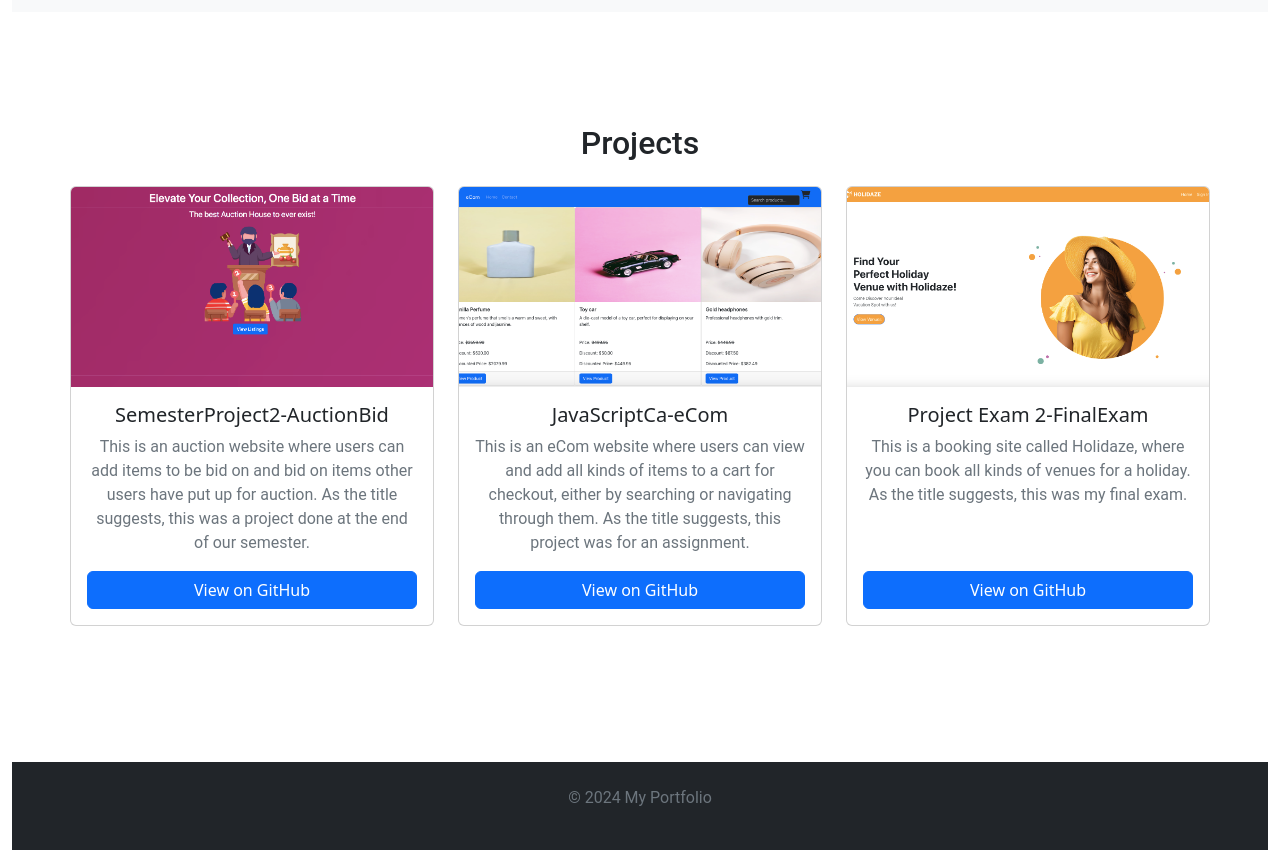
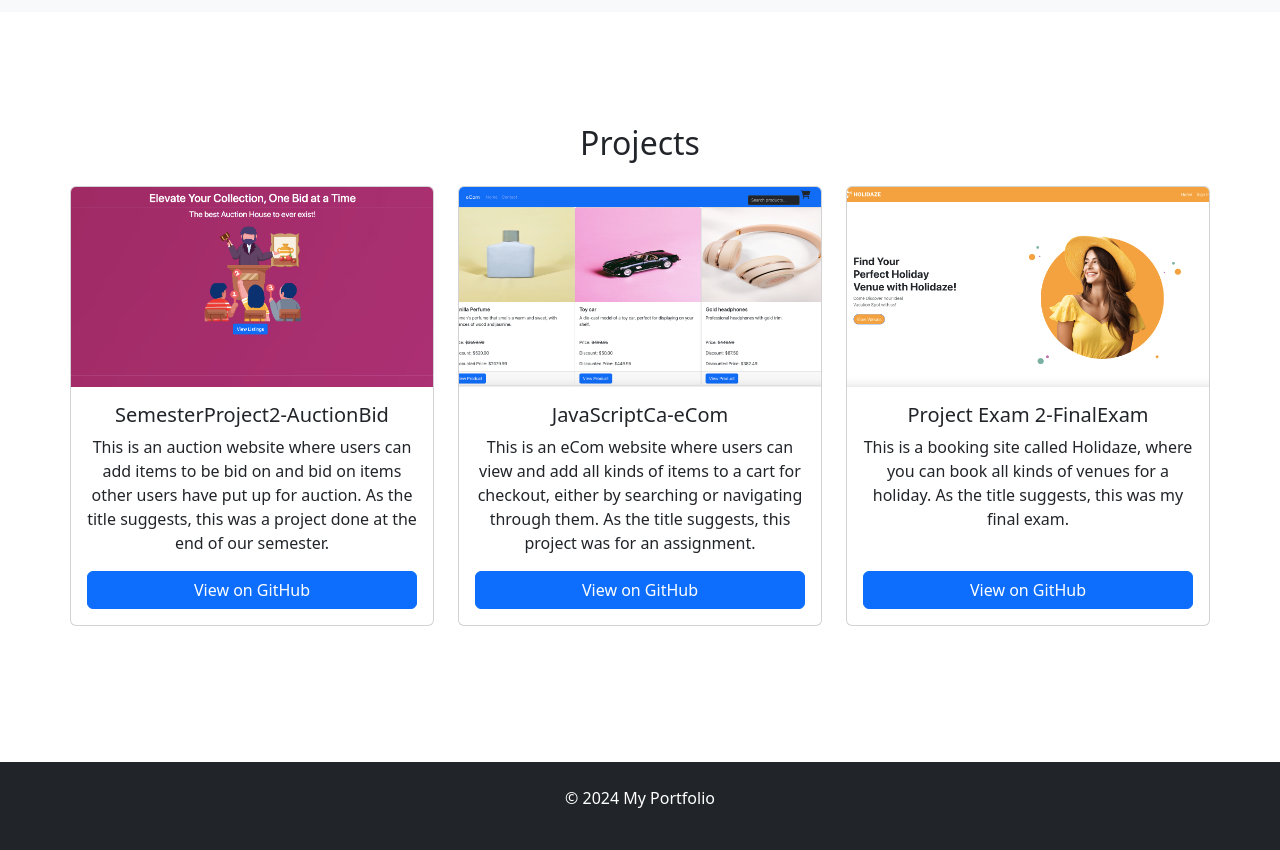
Before and after one commit to Sugal99/Portfolio-2, a React (Create React App) app: page / in a window 1280 px wide. Shown: the part 740-1590 px from the top of the page. Built offline with nearby package versions, Linux system fonts and the light colour scheme.

Commit message:
Fixed layout issues, because of a container

```diff
--- a/src/App.css
+++ b/src/App.css
@@ -45,41 +45,6 @@ footer {
   margin-right: 1rem;
 }
 
-.about-image {
-  max-width: 100%;
-  height: auto;
-  border-radius: 0.5rem;
-  box-shadow: 0 4px 8px rgba(0, 0, 0, 0.1);
-}
-
-h2 {
-  font-family: "Roboto", sans-serif;
-  font-size: 2rem;
-  margin-bottom: 2rem;
-}
-
-p {
-  font-family: "Roboto", sans-serif;
-  font-size: 1rem;
-  color: #6c757d;
-}
-
-.form-label {
-  font-family: "Roboto", sans-serif;
-  font-size: 1rem;
-  font-weight: bold;
-}
-
-.form-control {
-  font-family: "Roboto", sans-serif;
-  font-size: 1rem;
-}
-
-.btn {
-  font-family: "Roboto", sans-serif;
-  font-size: 1rem;
-}
-
 .home-section {
   background-color: #f8f9fa;
   padding: 60px 0;
--- a/src/App.js
+++ b/src/App.js
@@ -10,13 +10,13 @@ import { Container } from "react-bootstrap";
 
 function App() {
   return (
-    <Container fluid>
+    <div>
       <Header />
 
       <Home />
       <Projects />
       <Footer />
-    </Container>
+    </div>
   );
 }
 
--- a/src/components/Home.jsx
+++ b/src/components/Home.jsx
@@ -1,7 +1,7 @@
 import React from "react";
 import { Container, Row, Col, Image, Button } from "react-bootstrap";
 import HeaderImg from "../assets/images/HeaderImage.gif";
-import TypedText from "./TypedText"; // Import TypedText component
+import TypedText from "./TypedText";
 
 const Home = () => {
   return (
--- a/src/components/Projects.jsx
+++ b/src/components/Projects.jsx
@@ -1,4 +1,3 @@
-// src/components/Projects.js
 import React from "react";
 import { Container, Row, Col, Card, Button } from "react-bootstrap";
 import SemesterProjectImg from "../assets/images/SemesterProjectImg.png";
```
